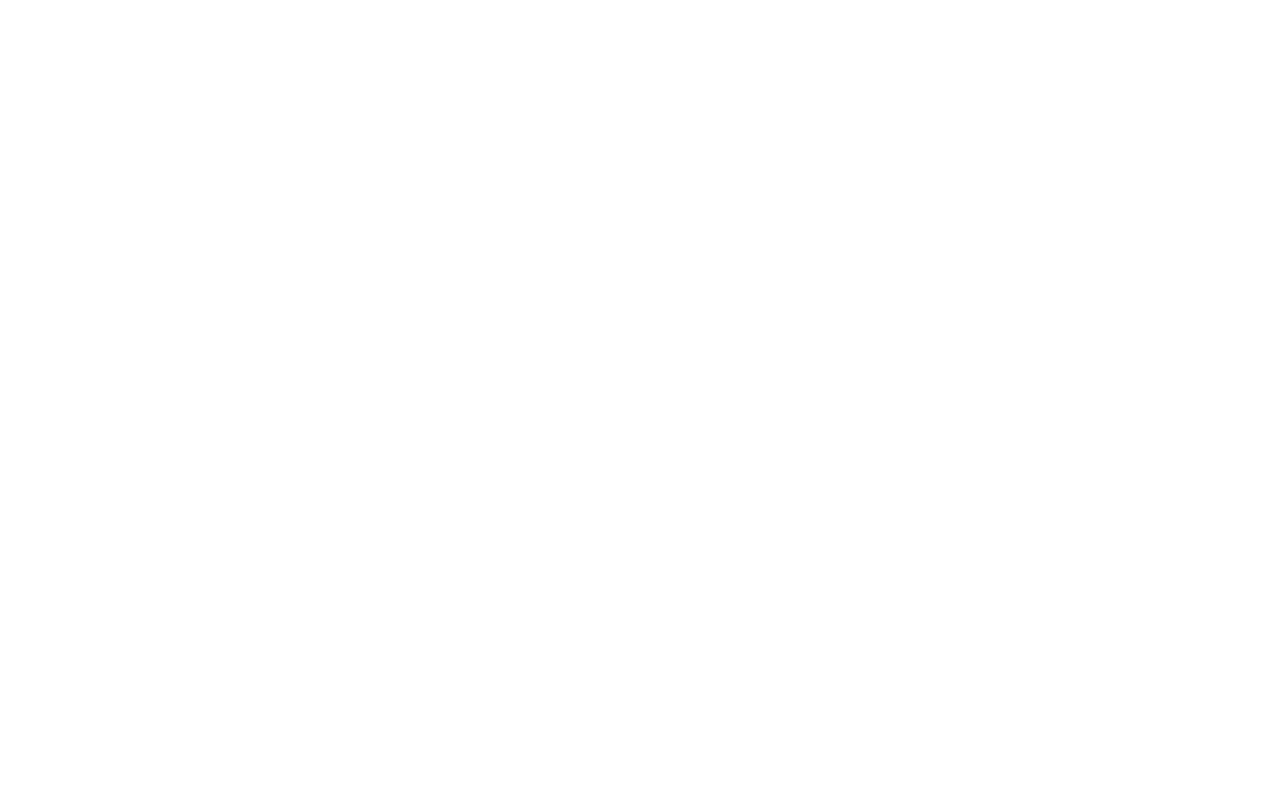
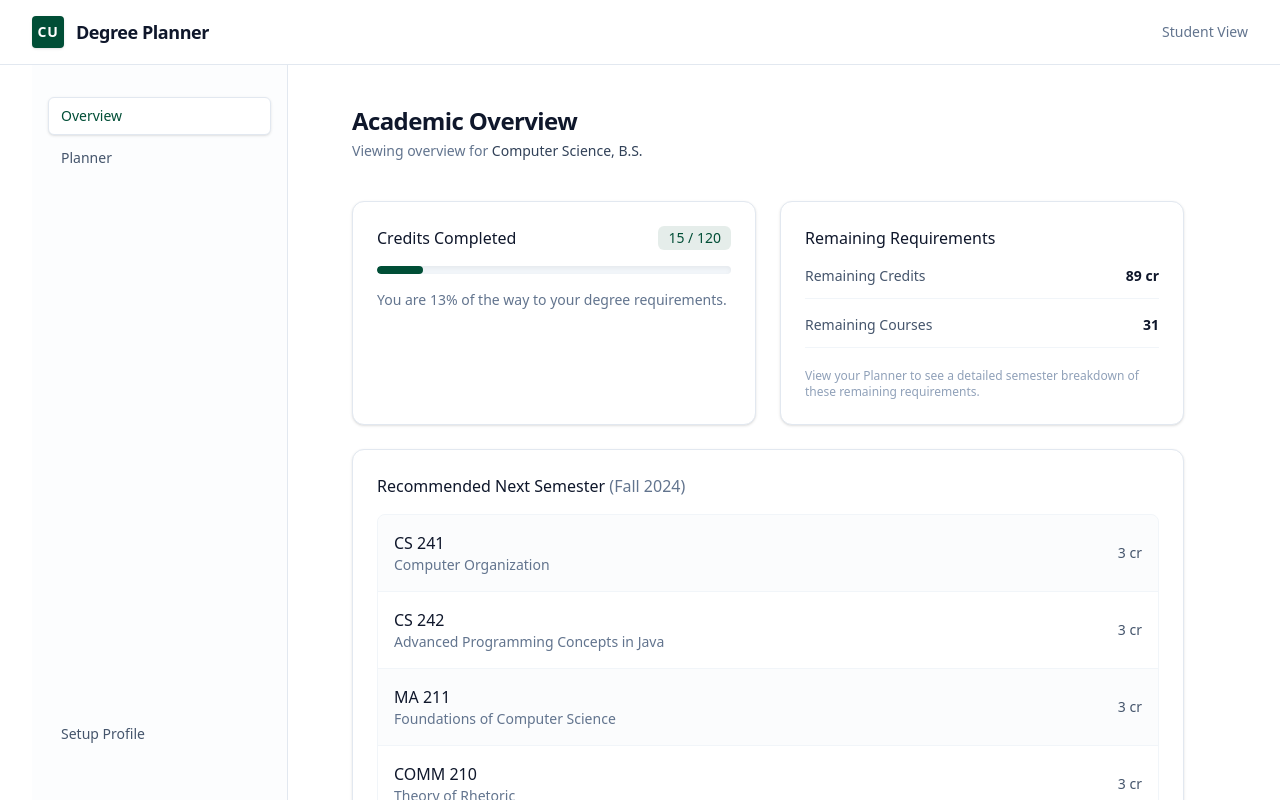
Before and after one commit to 12asim/clarkson-degree-planner, a Next.js app: page / in a window 1280 px wide. Before the commit this address had no page. Shown: the top 800 px of the page. Built offline with nearby package versions, Linux system fonts and the light colour scheme.

Commit message:
Use shared planner data on overview

```diff
--- a/src/app/page.tsx
+++ b/src/app/page.tsx
@@ -1,5 +1,129 @@
-import { redirect } from 'next/navigation';
+"use client";
+
+import React, { useEffect, useState } from 'react';
+import { CS_ROADMAP_TEMPLATE } from '@/data/roadmap';
+import { buildRoadmap, StudentProfile } from '@/utils/planner';
 
 export default function Home() {
-  redirect('/roadmap');
+  const [mounted, setMounted] = useState(false);
+  const [studentInfo, setStudentInfo] = useState<StudentProfile>({
+    major: "Computer Science, B.S.",
+    catalogYear: "2024-2025",
+    completed: ["CS 141", "MA 131", "PH 131", "UNIV 190"],
+    waived: ["FY 100"]
+  });
+
+  useEffect(() => {
+    const saved = localStorage.getItem('student-profile');
+    if (saved) {
+      try {
+        const data = JSON.parse(saved);
+
+        let majorFormatted = "Computer Science, B.S.";
+        if (data.major === 'se') majorFormatted = "Software Engineering, B.S.";
+        if (data.major === 'ce') majorFormatted = "Computer Engineering, B.S.";
+        if (data.major === 'ds') majorFormatted = "Data Science, B.S.";
+
+        let catalogFormatted = "2024-2025";
+        if (data.catalogYear === '23-24') catalogFormatted = "2023-2024";
+        if (data.catalogYear === '22-23') catalogFormatted = "2022-2023";
+
+        setStudentInfo({
+          major: majorFormatted,
+          catalogYear: catalogFormatted,
+          completed: data.completed || [],
+          waived: data.waived || [],
+        });
+      } catch (e) {
+        // use defaults
+      }
+    }
+    setMounted(true);
+  }, []);
+
+  if (!mounted) return <div className="p-8 text-center text-slate-500">Loading overview...</div>;
+
+  const {
+    creditsCompleted,
+    creditsRemaining,
+    totalRequired,
+    remainingCoursesCount,
+    recommendedCourses,
+    nextSemester
+  } = buildRoadmap(studentInfo, CS_ROADMAP_TEMPLATE);
+
+  const completionPercentage = Math.round((creditsCompleted / totalRequired) * 100) || 0;
+
+  return (
+    <div className="px-8 py-10 w-full max-w-4xl mx-auto">
+      <header className="mb-10">
+        <h1 className="text-2xl font-semibold tracking-tight text-slate-900 mb-1">
+          Academic Overview
+        </h1>
+        <p className="text-sm text-slate-500">
+          Viewing overview for <span className="font-medium text-slate-700">{studentInfo.major}</span>
+        </p>
+      </header>
+
+      <div className="grid gap-6 md:grid-cols-2">
+        {/* Completed Courses */}
+        <div className="rounded-xl border border-slate-200 bg-white p-6 shadow-sm">
+          <div className="flex items-center justify-between mb-4">
+            <h2 className="text-base font-medium text-slate-900">Credits Completed</h2>
+            <span className="text-sm font-medium text-[#004e36] bg-[#004e36]/10 px-2.5 flex items-center h-6 rounded-md">
+              {creditsCompleted} / {totalRequired}
+            </span>
+          </div>
+          <div className="h-2 w-full overflow-hidden rounded-full bg-slate-100 flex shadow-inner">
+            <div className="h-full rounded-full bg-[#004e36]" style={{ width: `${completionPercentage}%` }}></div>
+          </div>
+          <p className="mt-4 text-sm text-slate-500 font-medium">
+            You are {completionPercentage}% of the way to your degree requirements.
+          </p>
+        </div>
+
+        {/* Remaining Required */}
+        <div className="rounded-xl border border-slate-200 bg-white p-6 shadow-sm">
+          <h2 className="text-base font-medium text-slate-900 mb-4">Remaining Requirements</h2>
+          <div className="space-y-4">
+            <div className="flex justify-between items-center text-sm border-b border-slate-100 pb-3">
+              <span className="text-slate-600">Remaining Credits</span>
+              <span className="font-semibold text-slate-900">{creditsRemaining} cr</span>
+            </div>
+            <div className="flex justify-between items-center text-sm border-b border-slate-100 pb-3">
+              <span className="text-slate-600">Remaining Courses</span>
+              <span className="font-semibold text-slate-900">{remainingCoursesCount}</span>
+            </div>
+            <p className="text-xs text-slate-400 pt-1">
+              View your Planner to see a detailed semester breakdown of these remaining requirements.
+            </p>
+          </div>
+        </div>
+
+        {/* Next Semester */}
+        <div className="rounded-xl border border-slate-200 bg-white p-6 shadow-sm md:col-span-2">
+          <h2 className="text-base font-medium text-slate-900 mb-4">
+            Recommended Next Semester {nextSemester && <span className="text-slate-500 font-normal">({nextSemester.season} {nextSemester.year})</span>}
+          </h2>
+          {recommendedCourses.length > 0 ? (
+            <div className="divide-y divide-slate-100 border border-slate-100 rounded-lg overflow-hidden">
+              {recommendedCourses.map((c, i) => (
+                <div key={c.code} className={`flex items-center justify-between p-4 ${i % 2 === 0 ? 'bg-slate-50/50' : 'bg-white'}`}>
+                  <div>
+                    <span className="font-medium text-slate-900 block">{c.code}</span>
+                    <span className="text-sm text-slate-500 line-clamp-1">{c.title}</span>
+                  </div>
+                  <span className="text-sm font-medium text-slate-600 shrink-0 ml-4">{c.credits} cr</span>
+                </div>
+              ))}
+            </div>
+          ) : (
+            <p className="text-sm text-slate-500 p-4 border border-slate-100 rounded-lg text-center bg-slate-50/50">
+              No recommended courses found. You might have finished your degree!
+            </p>
+          )}
+        </div>
+      </div>
+    </div>
+  );
 }
--- a/src/components/layout/Sidebar.tsx
+++ b/src/components/layout/Sidebar.tsx
@@ -7,6 +7,7 @@
   const pathname = usePathname();
 
   const navItems = [
+    { name: "Overview", href: "/" },
     { name: "Planner", href: "/roadmap" },
   ];
 
```
